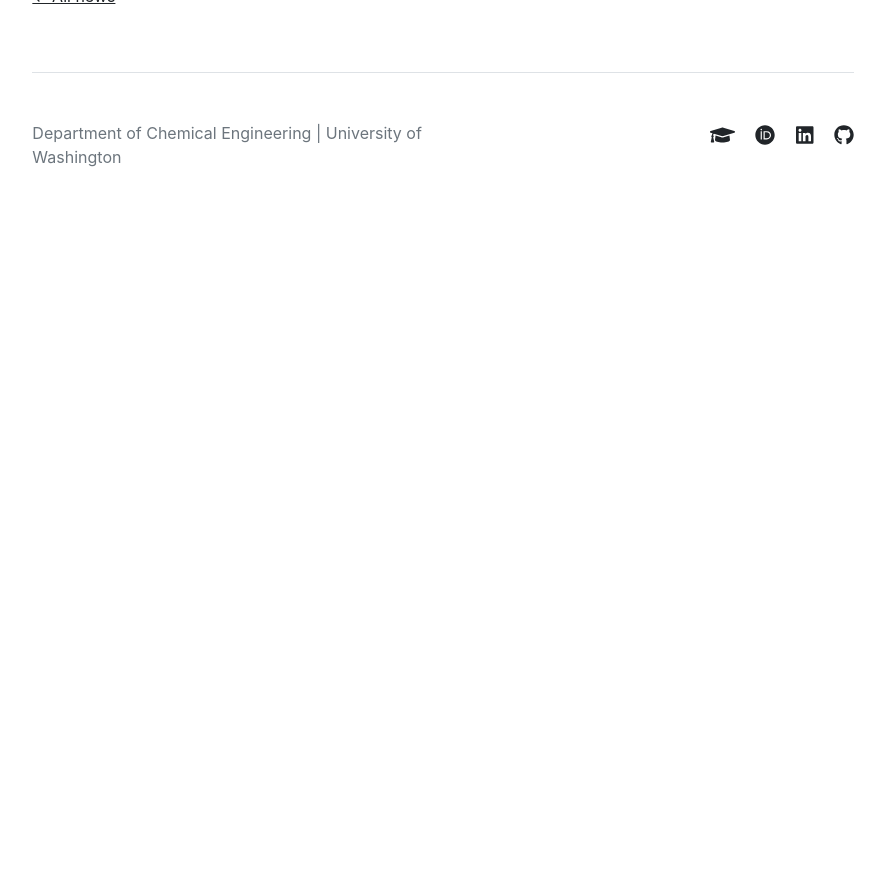
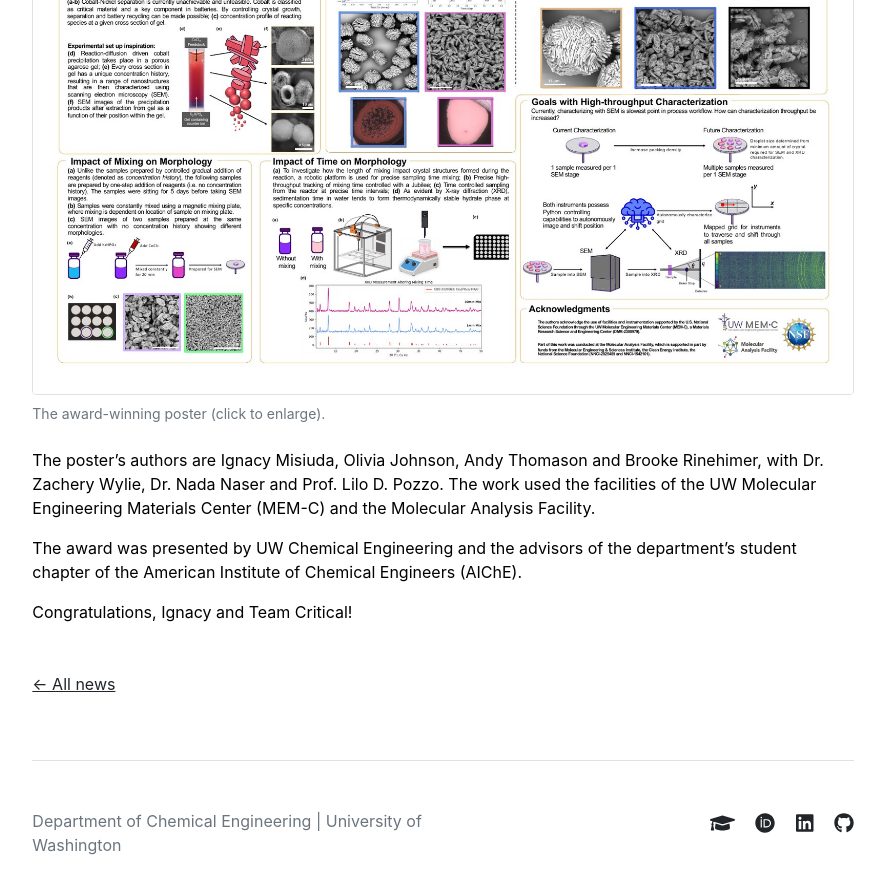
Before and after one commit to LiloUW/LiloUW.github.io, a Jekyll site: the page built from _posts/2026-11-19-ignacy-wins-poster-award.md, in a window 1280 px wide and 900 px high, scrolled down 1610 px. Shown: the top 894 px of the window, without its empty margins (197-1082 px from the left). Built offline with Jekyll 4.4.1, drawn with Linux system fonts in a browser that asks for light colours; our own code applies the rules of GitHub Pages for plain Markdown files; before the commit the page ends 1875 px from its top, so only the background shows below that.

Commit message:
Add the poster image to the CHEM-UPS award story
Co-Authored-By: Claude Opus 5.5 <noreply@anthropic.com>

```diff
--- a/_posts/2026-11-19-ignacy-wins-poster-award.md
+++ b/_posts/2026-11-19-ignacy-wins-poster-award.md
@@ -9,6 +9,11 @@ Ignacy Misiuda and Team Critical won second place in the Best Undergraduate Stud
 
 Cobalt is a critical material and a key component of batteries, but separating it from nickel, which would make battery recycling possible, is not yet feasible. Controlling how cobalt crystals grow could change that. The project took its inspiration from cobalt precipitating in an agarose gel, where every cross section of the gel sees a different concentration history and grows different nanostructures. The team recreated those histories in solution by adding cobalt chloride or dibasic potassium phosphate step by step. Scanning electron microscopy (SEM) showed that cobalt-rich histories produce a mix of cylinders, spheres and other shapes, while phosphate-rich histories produce larger spheres built from plates. The team also used a Jubilee robotic platform to sample reactions at precisely timed intervals, and X-ray diffraction to follow how mixing and time change the crystal phases. Next, they are working on automating SEM and X-ray diffraction measurements of many samples at once to speed up characterization.
 
+<figure class="mb-4">
+  <a href="/assets/img/news/ignacy-wins-poster-award/02.jpg"><img src="/assets/img/news/ignacy-wins-poster-award/02.jpg" alt="The award-winning poster, Understanding Crystallization of Cobalt Phosphate through a Changing Concentration History" class="img-fluid rounded border"></a>
+  <figcaption class="text-muted small mt-2">The award-winning poster (click to enlarge).</figcaption>
+</figure>
+
 The poster's authors are Ignacy Misiuda, Olivia Johnson, Andy Thomason and Brooke Rinehimer, with Dr. Zachery Wylie, Dr. Nada Naser and Prof. Lilo D. Pozzo. The work used the facilities of the UW Molecular Engineering Materials Center (MEM-C) and the Molecular Analysis Facility.
 
 The award was presented by UW Chemical Engineering and the advisors of the department's student chapter of the American Institute of Chemical Engineers (AIChE).
```
Also changed, not shown: assets/img/news/ignacy-wins-poster-award/02.jpg (added).
